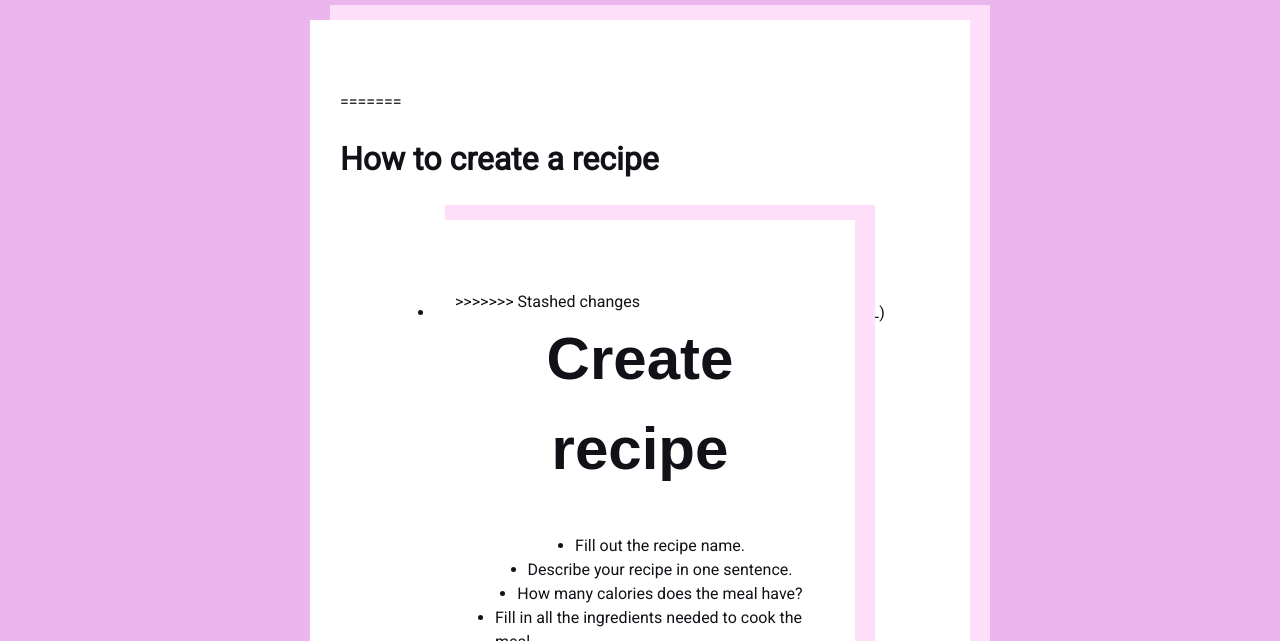
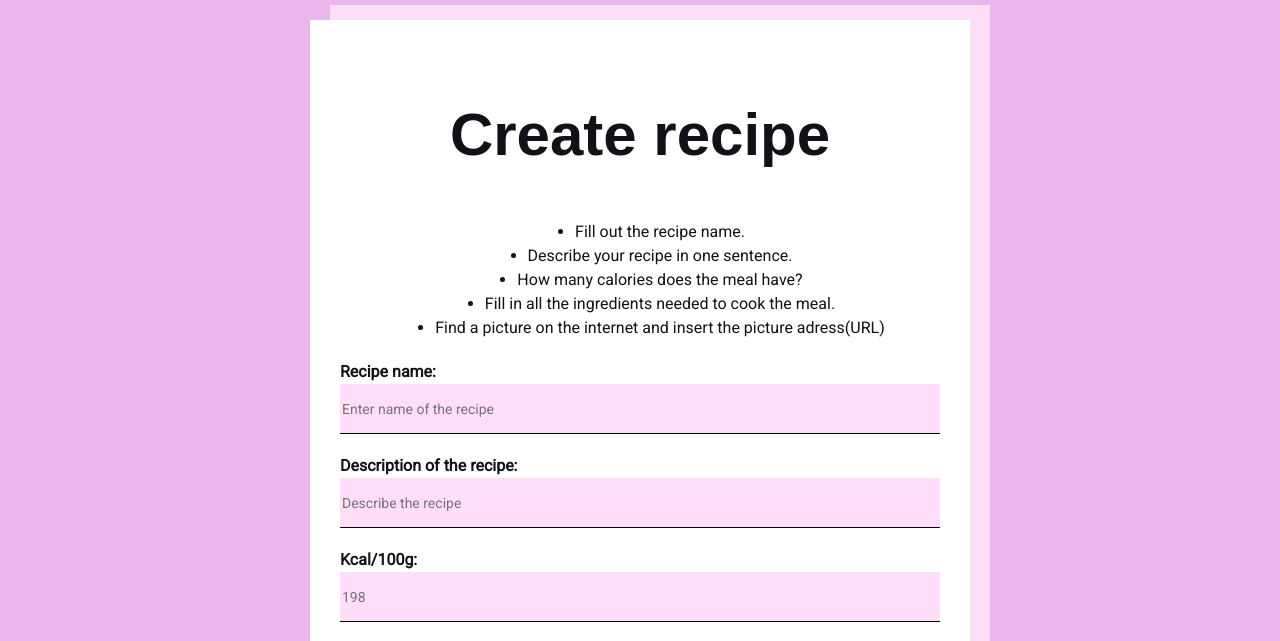
Before and after one commit to olakupczyk/Meal-generator, a plain HTML site: page frontend/createrecipe.html in a window 1280 px wide. Shown: the part 110-751 px from the top of the page. Drawn offline with Linux system fonts and the light colour scheme; a web font is replaced by a local one.

Commit message:
Revert "?"
This reverts commit 3f57dcb1908272a1b6052cca949d7ad24e097b5b.

```diff
--- a/frontend/createrecipe.html
+++ b/frontend/createrecipe.html
@@ -35,22 +35,8 @@
             </a>
         </article>
     </header>
-<<<<<<< Updated upstream
     <main>
         <div class="formbox recipe">
-=======
-    <main class="text-cont">
-        <h1>How to create a recipe</h1>
-        <ul>
-            <li>Fill out the recipe name.</li>
-            <li>Describe your recipe in one sentence.</li>
-            <li>How many calories does the meal have?</li>
-            <li>Fill in all the ingredients needed to cook the meal.</li>
-            <li>Find a picture on the internet and insert the picture adress(URL)</li>
-        </ul>
-    </main>
-        <div class="formbox register">
->>>>>>> Stashed changes
             <h4>Create recipe</h4>
             <form action="">
 
@@ -81,4 +67,5 @@
                 <input type="submit" value="Create recipe">
             </form>
         </div>
+    </main>
 </body>
```
